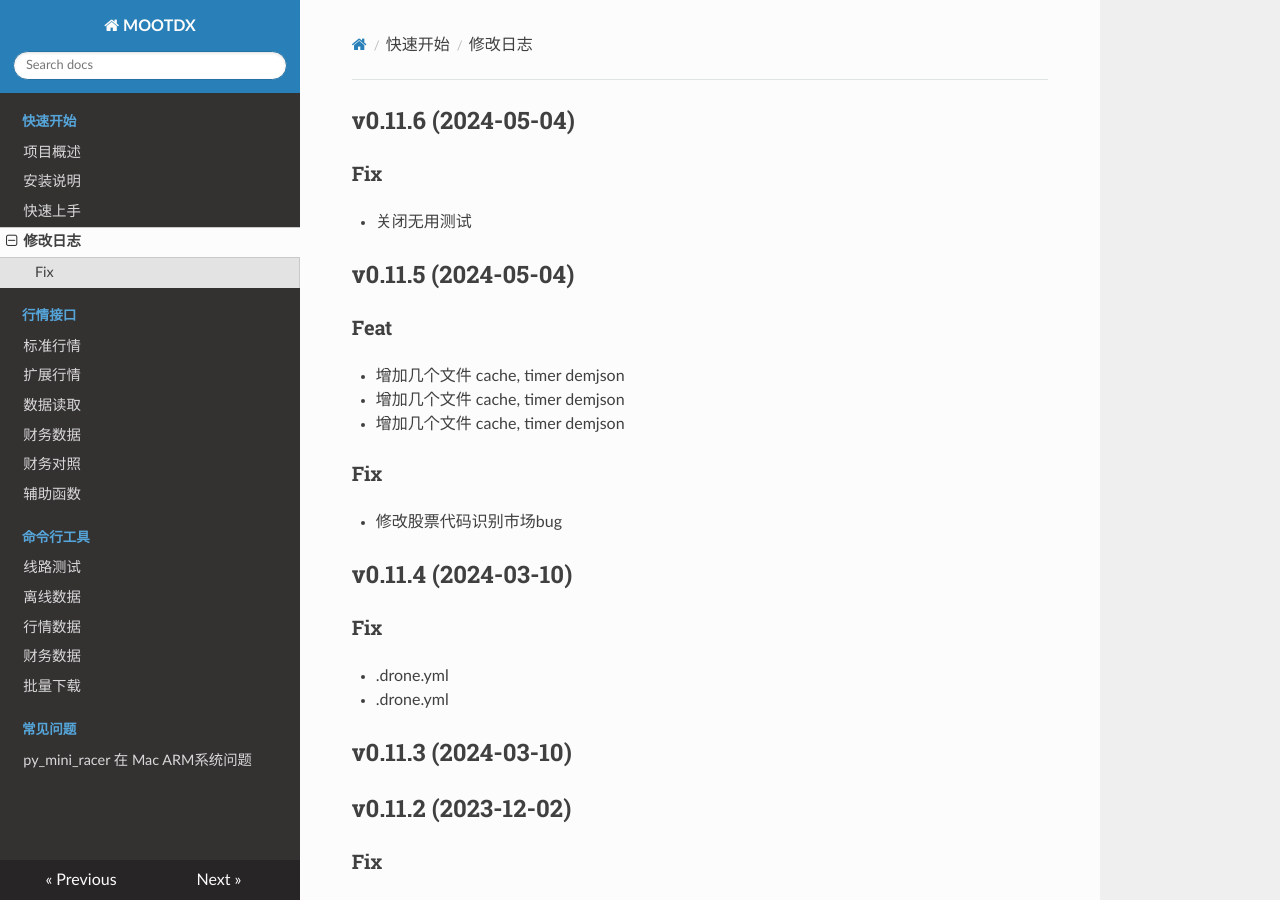
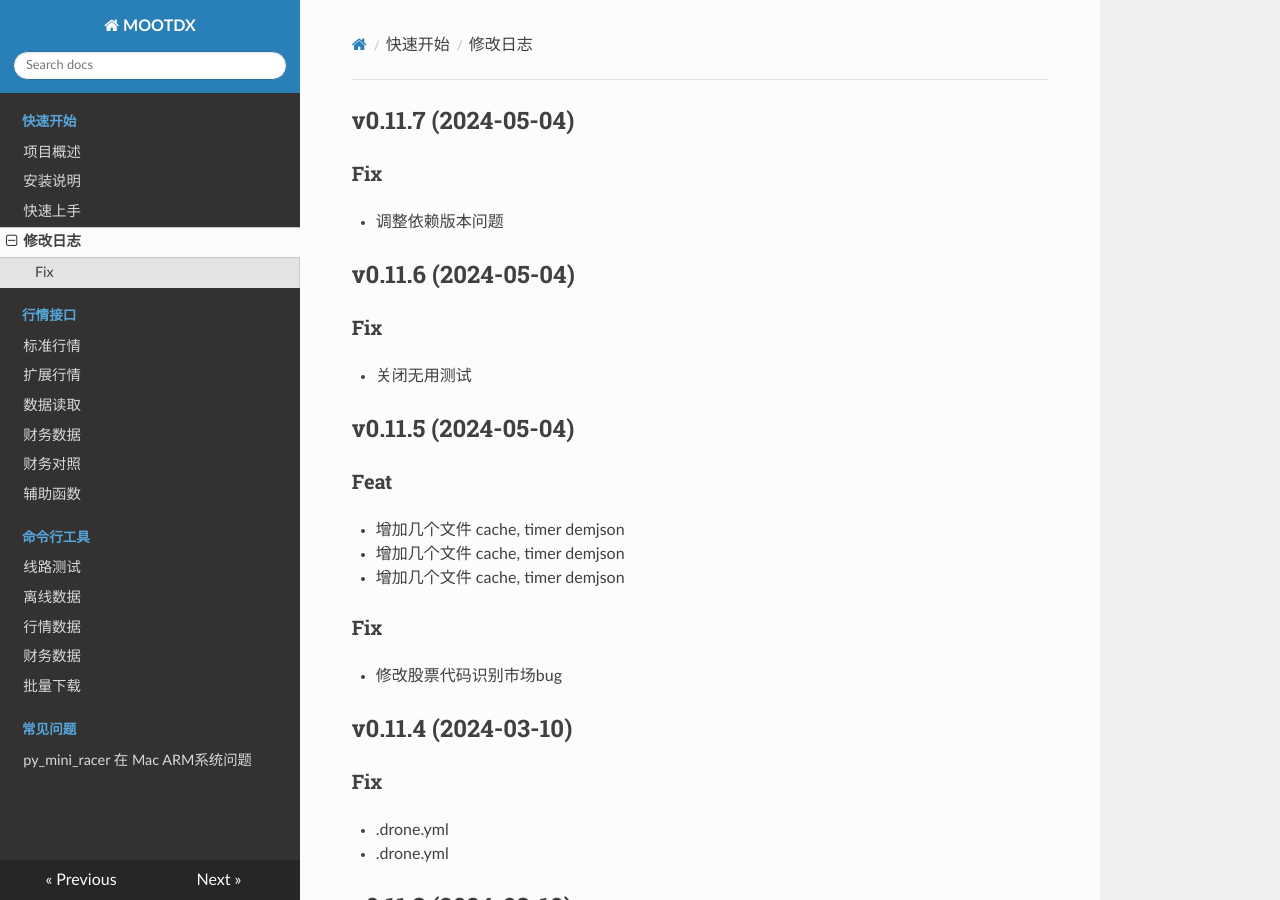
Before and after one commit to mootdx/mootdx, an MkDocs documentation site: the page built from docs/history.md, in a window 1280 px wide and 900 px high. Built offline with MkDocs 1.6.1, drawn with Linux system fonts in a browser that asks for light colours; nearby versions of some CDN libraries.

Commit message:
bump: version 0.11.6 → 0.11.7

```diff
--- a/docs/history.md
+++ b/docs/history.md
@@ -1,3 +1,9 @@
+## v0.11.7 (2024-05-04)
+
+### Fix
+
+- 调整依赖版本问题
+
 ## v0.11.6 (2024-05-04)
 
 ### Fix
--- a/mootdx/__init__.py
+++ b/mootdx/__init__.py
@@ -5,5 +5,5 @@ from mootdx.consts import HQ_HOSTS
 from mootdx.server import server
 from mootdx.utils import get_config_path
 
-__version__ = '0.11.6'
+__version__ = '0.11.7'
 __author__ = 'bopo.wang <ibopo@126.com>'
--- a/pyproject.toml
+++ b/pyproject.toml
@@ -1,6 +1,6 @@
 [tool.poetry]
 name = "mootdx"
-version = "0.11.6"
+version = "0.11.7"
 description = "通达信数据读取接口."
 authors = ["bopo <ibopo@126.com>"]
 readme = "README.md"
```
